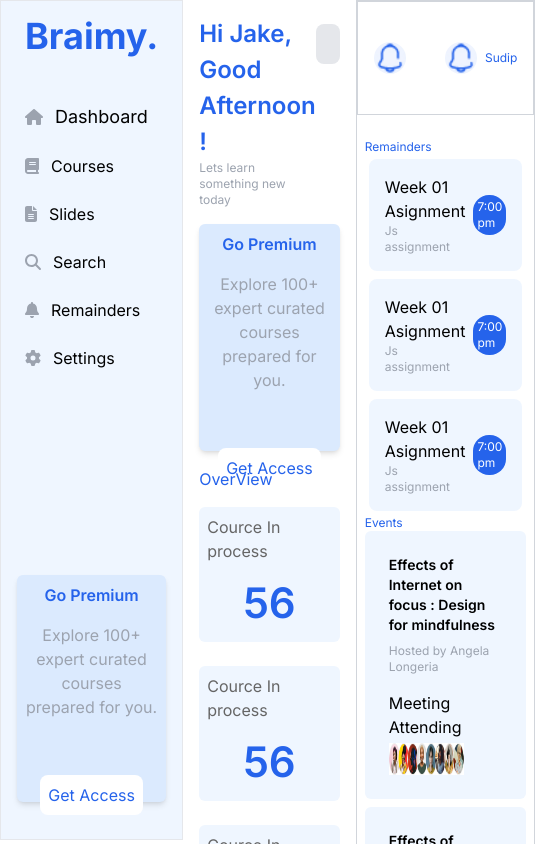
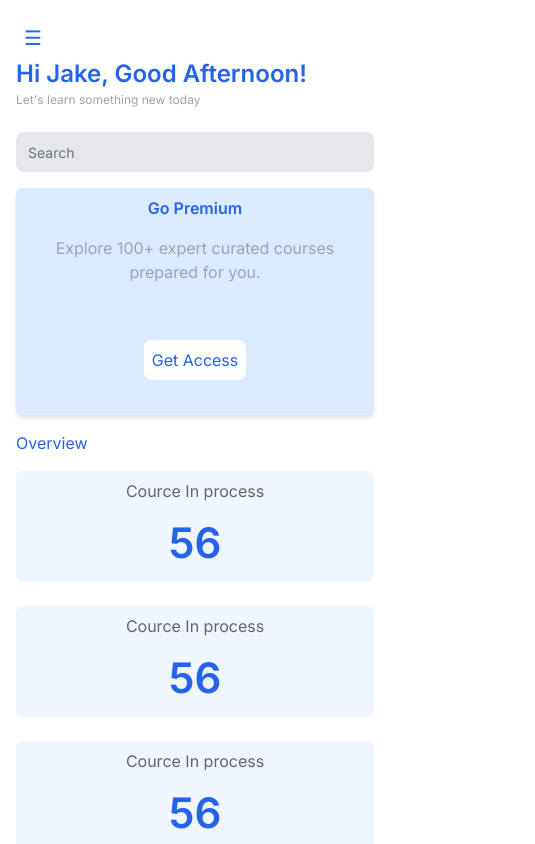
Before and after one commit to Sudipraut1522/E-learning, a React (Vite) app: page /dashboard in a window 390 px wide. Shown: the top 844 px of the page, 535 px wide, since content can reach past the window. Built offline with nearby package versions, Linux system fonts and the light colour scheme.

Commit message:
change in responsive designe

```diff
--- a/src/components/ui/SideNavForDashboard.tsx
+++ b/src/components/ui/SideNavForDashboard.tsx
@@ -1,4 +1,4 @@
-import React from "react";
+import React, { useState } from "react";
 import { FontAwesomeIcon } from "@fortawesome/react-fontawesome";
 import {
   faHome,
@@ -12,48 +12,93 @@ import GoPremium from "../GoPremium";
 import { NavLink } from "react-router-dom";
 
 const SideNavForDashboard: React.FC = () => {
+  const [isMobileVisible, setIsMobileVisible] = useState(false);
+
+  const toggleMobileSidebar = () => {
+    setIsMobileVisible((prev) => !prev);
+  };
+
+  const closeMobileSidebar = () => {
+    setIsMobileVisible(false);
+  };
+
   return (
-    <div>
-      <nav className="md:max-w-[332px] flex flex-col gap-6 px-4 top-0 border border-gray-200 h-[840px] bg-blue-50">
-        <NavLink to="/dashboard">
+    <>
+      <div className="md:hidden fixed top-4 left-4 z-10">
+        <button
+          onClick={toggleMobileSidebar}
+          className="text-blue-600 text-xl p-2"
+        >
+          ☰
+        </button>
+      </div>
+
+      <div
+        className={`fixed md:static top-0 left-0 h-full bg-blue-50 z-40 transform ${
+          isMobileVisible ? "translate-x-0" : "-translate-x-full"
+        } md:translate-x-0 transition-transform duration-300 w-[250px]`}
+      >
+        <nav className="flex flex-col gap-6 px-4 h-full border border-gray-200">
+          <NavLink to="/dashboard" onClick={toggleMobileSidebar}>
             <div className="p-2">
               <h1 className="text-[36px] font-[700] text-blue-600">Braimy.</h1>
             </div>
           </NavLink>
 
-        <ul className="h-[360px] flex flex-col gap-2 text-[16px]">
+          <ul className="flex flex-col gap-2 text-[16px]">
+            <NavLink to="/dashboard" onClick={toggleMobileSidebar}>
               <li className="flex items-center gap-3 cursor-pointer hover:bg-gray-400 p-2">
                 <FontAwesomeIcon icon={faHome} className="text-gray-400" />
-            <span className="text-[18px]">Dashboard</span>
+                <span>Dashboard</span>
               </li>
-          <li className="flex items-center gap-3 cursor-pointer hover:bg-gray-400 p-2">
+            </NavLink>
+            <li
+              className="flex items-center gap-3 cursor-pointer hover:bg-gray-400 p-2"
+              onClick={toggleMobileSidebar}
+            >
               <FontAwesomeIcon icon={faBook} className="text-gray-400" />
               <span>Courses</span>
             </li>
-          <li className="flex items-center gap-3 cursor-pointer hover:bg-gray-400 p-2">
+            <li
+              className="flex items-center gap-3 cursor-pointer hover:bg-gray-400 p-2"
+              onClick={toggleMobileSidebar}
+            >
               <FontAwesomeIcon icon={faFileAlt} className="text-gray-400" />
               <span>Slides</span>
             </li>
-          <li className="flex items-center gap-3 cursor-pointer hover:bg-gray-400 p-2">
+            <li
+              className="flex items-center gap-3 cursor-pointer hover:bg-gray-400 p-2"
+              onClick={toggleMobileSidebar}
+            >
               <FontAwesomeIcon icon={faSearch} className="text-gray-400" />
               <span>Search</span>
             </li>
-          <li className="flex items-center gap-3 cursor-pointer hover:bg-gray-400 p-2">
+            <li
+              className="flex items-center gap-3 cursor-pointer hover:bg-gray-400 p-2"
+              onClick={toggleMobileSidebar}
+            >
               <FontAwesomeIcon icon={faBell} className="text-gray-400" />
               <span>Remainders</span>
             </li>
-          <NavLink to="setting">
+            <NavLink to="setting" onClick={toggleMobileSidebar}>
               <li className="flex items-center gap-3 cursor-pointer hover:bg-gray-400 p-2">
                 <FontAwesomeIcon icon={faCog} className="text-gray-400" />
                 <span>Settings</span>
               </li>
             </NavLink>
           </ul>
-        <div className="pt-24">
+          <div className="mt-auto">
             <GoPremium />
           </div>
         </nav>
+        <button
+          onClick={closeMobileSidebar}
+          className="absolute top-4 right-4 text-gray-500 md:hidden"
+        >
+          ✖
+        </button>
       </div>
+    </>
   );
 };
 
--- a/src/layout/DashboardLayout.tsx
+++ b/src/layout/DashboardLayout.tsx
@@ -6,8 +6,7 @@ const DashboardLayout: React.FC = () => {
   return (
     <div className="flex h-screen">
       <SideNavForDashboard />
-
-      <div className="flex-1 ">
+      <div className="flex-1">
         <Outlet />
       </div>
     </div>
--- a/src/page/Dashboard.tsx
+++ b/src/page/Dashboard.tsx
@@ -1,5 +1,4 @@
-import React from "react";
-import SideNavForDashboard from "../components/ui/SideNavForDashboard";
+import React, { useState } from "react";
 import InputField from "../components/InputField";
 import { useForm } from "react-hook-form";
 import GoPremium from "../components/GoPremium";
@@ -14,44 +13,50 @@ const Dashboard: React.FC = () => {
       search: "",
     },
   });
+
   return (
-    <div className="flex bg-white ">
-      <div className="flex h-[52px]  w-full md:max-w-[1097px] p-4 flex-col gap-4">
-        <div className="flex justify-between w-full">
-          <div className="flex flex-col">
+    <div className="flex flex-col lg:flex-row bg-white relative">
+      <div className="flex flex-col w-full lg:w-3/4 p-4 gap-4">
+        <div className="flex flex-col md:flex-row justify-between gap-4 pt-10 md:pt-0">
+          <div>
             <h1 className="text-blue-600 text-[24px] font-semibold">
-              Hi Jake, Good Afternoon !
+              Hi Jake, Good Afternoon!
             </h1>
             <p className="text-gray-400 text-xs">
-              Lets learn something new today
+              Let's learn something new today
             </p>
           </div>
           <InputField
             name="searchVideo"
             register={register}
             type="search"
-            placeHolder="search"
-            inputClassName="bg-gray-200 w-[400px] rounded-lg border-none"
+            placeHolder="Search"
+            inputClassName="bg-gray-200 w-full md:w-[400px] rounded-lg border-none"
           />
         </div>
-        <div className="w-full h-[230px]    ">
+
+        <div>
           <GoPremium />
         </div>
+
         <div className="flex flex-col gap-4">
-          <h1 className="text-blue-600">OverView</h1>
-
-          <div className="grid ms:grid-cols-2 lg:grid-cols-3 gap-6 md:w-2/3 w-full">
+          <h1 className="text-blue-600">Overview</h1>
+          <div className="grid grid-cols-1 sm:grid-cols-2 lg:grid-cols-3 gap-6">
             <CardInfo />
             <CardInfo />
             <CardInfo />
           </div>
         </div>
+
+        {/* Ongoing Courses Section */}
         <div className="flex flex-col gap-4">
           <div className="flex justify-between text-blue-600 text-xs">
             <p>Counting Reading</p>
-            <a href="">ViewAll</a>
+            <a href="" className="hover:underline">
+              View All
+            </a>
           </div>
-          <div className="grid md:grid-cols-2 gap-4">
+          <div className="grid grid-cols-1 sm:grid-cols-2 gap-4">
             <OnGoingCourse />
             <OnGoingCourse />
             <OnGoingCourse />
@@ -59,34 +64,37 @@ const Dashboard: React.FC = () => {
           </div>
         </div>
       </div>
-      <div className="flex flex-1  flex-col border border-gray-300  gap-4 ">
-        <div className="items-center h-[114px] justify-between w-full flex p-4 border border-gray-300">
+
+      {/* Sidebar Content for Large Screens */}
+      <div className="hidden lg:flex flex-1 flex-col p-4 border-l border-gray-300">
+        <div className="flex items-center justify-between gap-4">
           <img
             src="src/assets/updayes.jpg"
-            alt="dasgd"
-            className="h-8 w-8 rounded-full cursor-pointer"
+            alt="User Avatar"
+            className="h-8 w-8 rounded-full"
           />
-
           <div className="flex items-center gap-2">
             <img
-              src="src/assets/updayes.jpg
-        "
-              alt=""
+              src="src/assets/updayes.jpg"
+              alt="User Avatar"
               className="rounded-full h-8 w-8"
             />
             <p className="text-blue-600 text-xs">Sudip</p>
           </div>
         </div>
-        <div className="p-2">
-          <p className=" text-xs text-blue-600">Remainders</p>
-          <div className="p-1 flex flex-col gap-2">
+
+        <div>
+          <p className="text-xs text-blue-600">Reminders</p>
+          <div className="flex flex-col gap-2">
             <Assignment />
             <Assignment />
             <Assignment />
           </div>
+        </div>
+
+        <div>
           <p className="text-xs text-blue-600">Events</p>
-
-          <div className="p- flex flex-col gap-2">
+          <div className="flex flex-col gap-2">
             <Events />
             <Events />
           </div>
```
Lines whose indentation alone changed are shown as unchanged.
